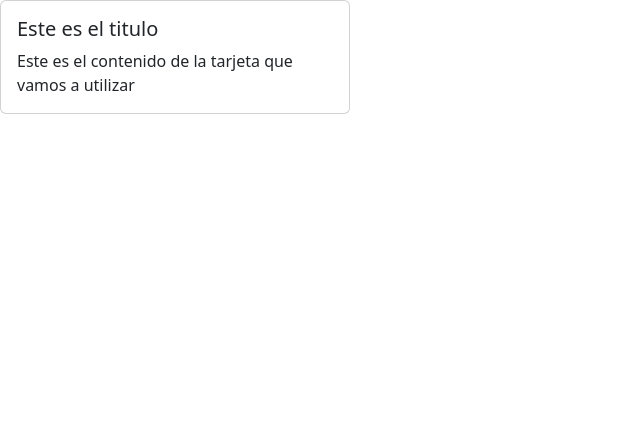
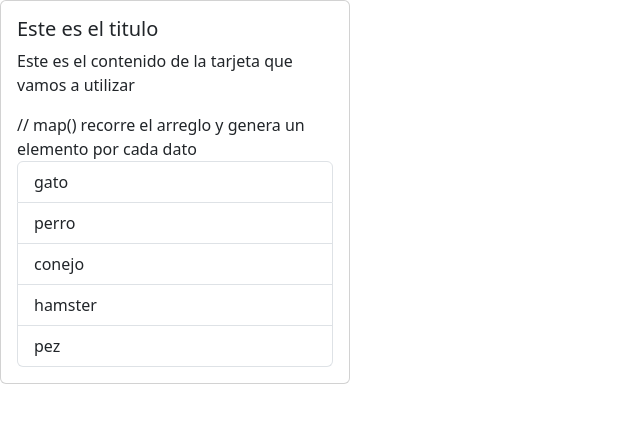
Before and after one commit to luissalinas54/react_junior, a React (Vite) app: page / in a window 1280 px wide. Shown: the top 422 px of the page, without its empty margins (0-640 px from the left). Built offline with nearby package versions, Linux system fonts and the light colour scheme.

Commit message:
Manejo de listas

```diff
--- a/src/App.tsx
+++ b/src/App.tsx
@@ -1,9 +1,16 @@
 import Card, {CardBody} from "./components/Card"
+import List from "./components/List"
 
 function App() {
- return <Card>
-    <CardBody title="Este es el titulo" text="Este es el contenido de la tarjeta que vamos a utilizar" />
- </Card>;
+
+   const list = ["gato", "perro", "conejo", "hamster", "pez"];
+
+   return (
+      <Card>
+         <CardBody title="Este es el titulo" text="Este es el contenido de la tarjeta que vamos a utilizar" />
+         <List data = {list} />
+      </Card>
+ );
 }
 
 export default App;
--- a/src/components/Card.tsx
+++ b/src/components/Card.tsx
@@ -12,10 +12,10 @@
 
   const {children} = props;
   return (
-    <div
     //definimos el estilo del componente utilizando la propiedad style,
     // que recibe un objeto con las propiedades CSS que queremos aplicar al componente.
     // En este caso, estamos definiendo un ancho de 350px para la tarjeta.
+    <div
       className="card"
       style={{
         width : "350px"
@@ -43,7 +43,6 @@
       <p className="card-text">
         {text}
       </p>
-
     </>
   );
 }
--- /dev/null
+++ b/src/components/List.tsx
@@ -0,0 +1,17 @@
+type Props = {
+  data : string[]
+}
+
+function List({data}: Props) {
+  return (
+    <ul className="list-group">
+      // map() recorre el arreglo y genera un elemento por cada dato
+      {data.map((elemento) => (
+        // key identifica de forma única cada elemento para que React lo actualice correctamente
+        <li key = {elemento} className="list-group-item">{elemento}</li>
+      ))}
+    </ul>
+  );
+}
+
+export default List
```
